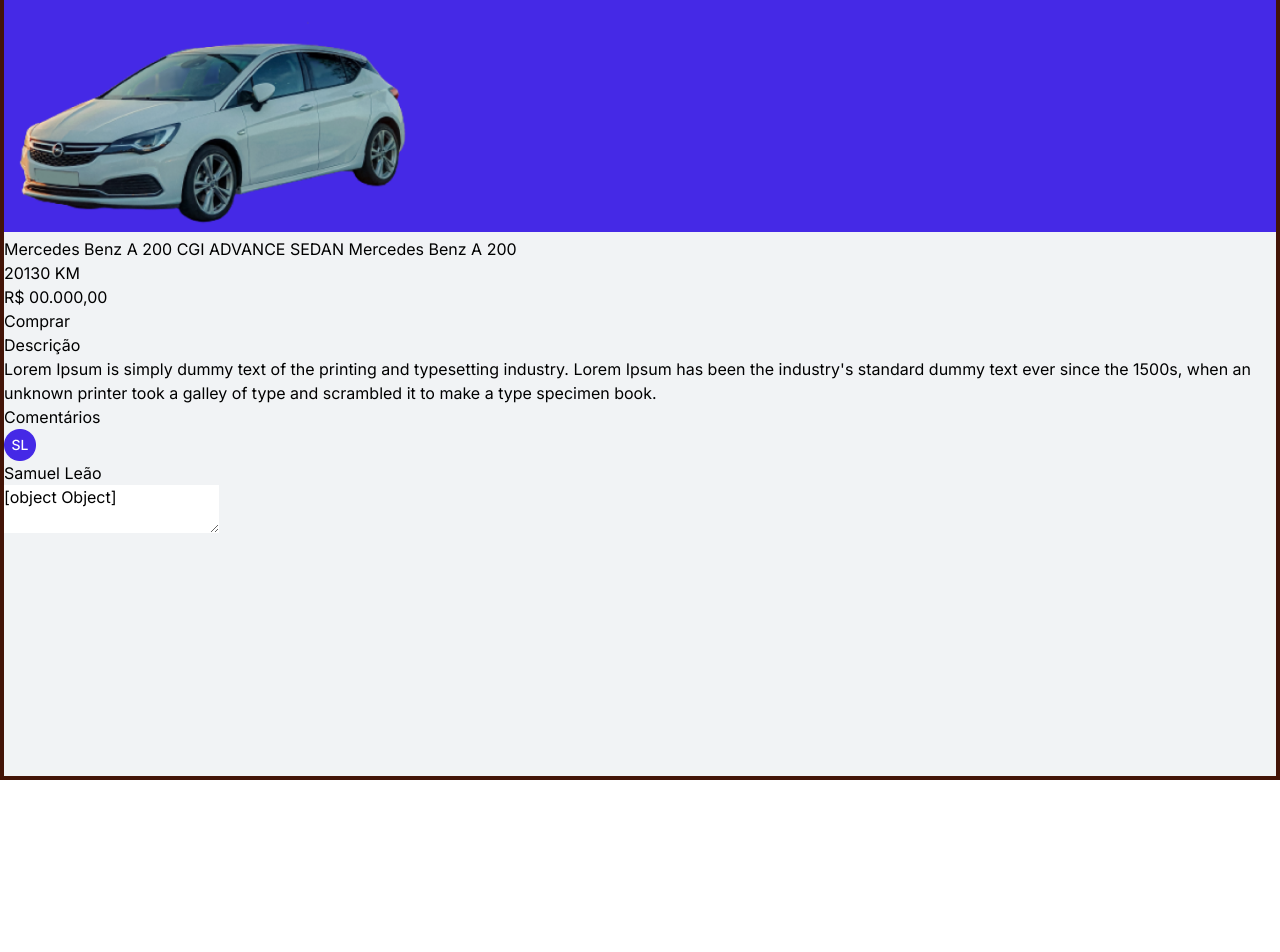
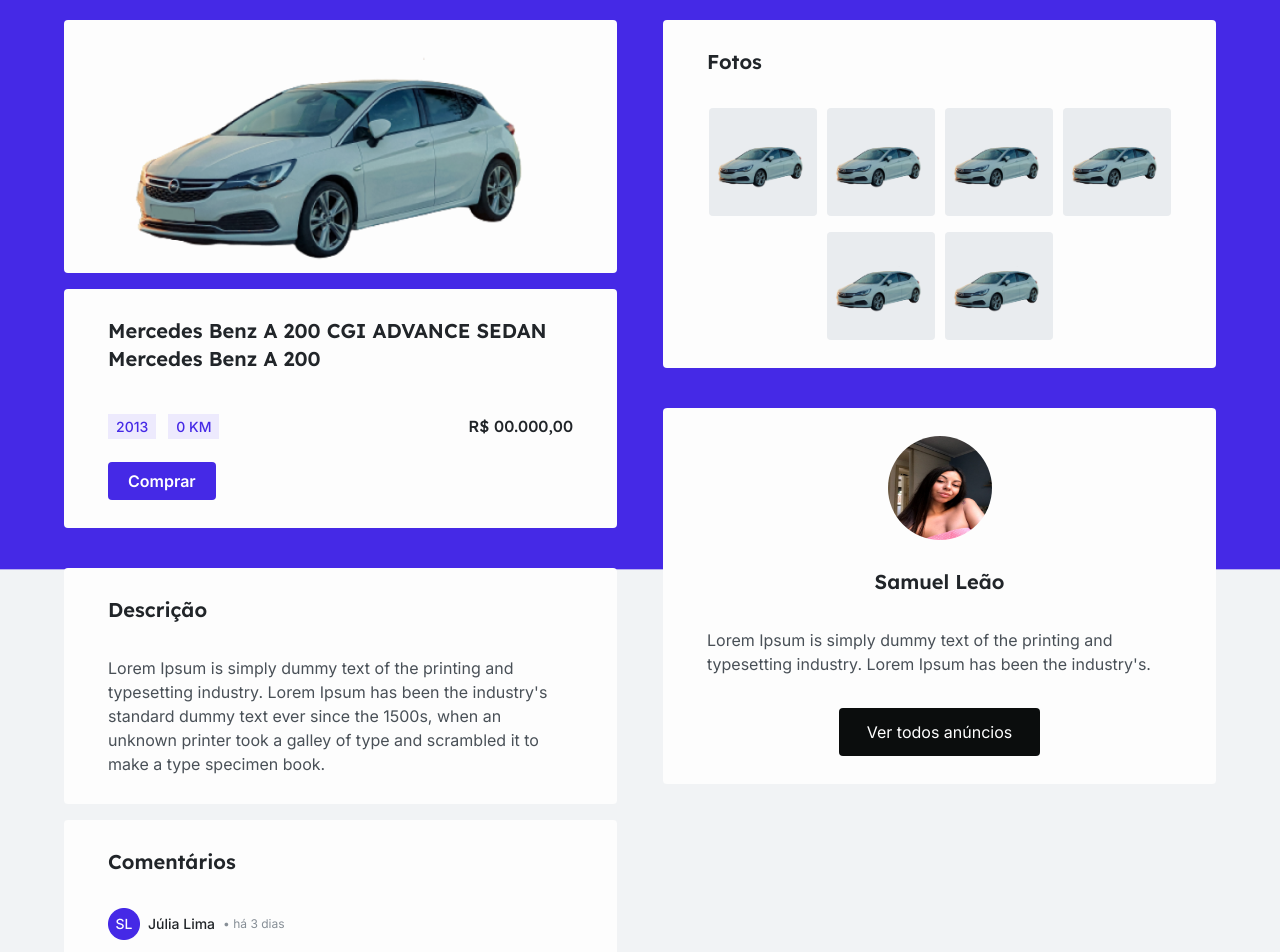
Before and after one commit to Kenzie-Academy-Brasil-Developers/project-full_stack-frontend-raiannalima, a React (Vite) app: page /product in a window 1280 px wide. Shown: the part 100-1052 px from the top of the page. Before the commit the page ends 880 px from the top, so only its background shows below. Built offline with nearby package versions, Linux system fonts and the light colour scheme.

Commit message:
Feat: Product page init.

```diff
--- a/src/components/card_comment/card_comment.tsx
+++ b/src/components/card_comment/card_comment.tsx
@@ -4,7 +4,7 @@
 
     return (
         <li>
-            <div className="flex mb-3">
+            <div className="flex items-center mb-3">
                 <img src={avatar} className="w-[32px] h-[32px] mr-[0.5rem]">
                 </img>
                 <span className="mr-[0.5rem] text-grey1 text-sm font-medium">
@@ -14,7 +14,7 @@
                     •  há 3 dias
                 </span>
             </div>
-            <p className="text-grey2 text-sm font-normal">
+            <p className="text-grey2 text-sm font-normal max-h-[12.5rem] overflow-y-scroll">
                 Lorem Ipsum is simply dummy text of the printing and typesetting industry.
                 Lorem Ipsum has been the industry's standard dummy text ever since the 1500s,
                 when an unknown printer took a galley of type and scrambled it to make a type specimen book.
--- a/src/pages/product/index.tsx
+++ b/src/pages/product/index.tsx
@@ -1,76 +1,123 @@
 import { Header_profile } from "../../components/header_profile/header_profile"
 import car_product_big from "../../assets/car_product_big.png"
 import avatar from "../../assets/avatar.png"
+import { Card_comment } from "../../components/card_comment/card_comment"
+import euuu from "../../assets/euuu.jpeg"
+import { Footer } from "../../components/footer/footer"
 
 export const Product = () => {
     return (
         <>
             <Header_profile>
             </Header_profile>
-            <div className="border-4 border-orange-950 h-full w-full min-h-screen bg-gradient-background-product">
-                <section>
-                    <main>
-                        <div>
-                            <img src={car_product_big}></img>
+            <div className="h-full w-full min-h-screen bg-gradient-background-product">
+                <section className="flex container">
+                    <main className="w-[90%] mr-[2.875rem]">
+                        <div className="w-full bg-grey10 mt-[2.5rem] mb-4 flex justify-center items-center rounded">
+                            <img src={car_product_big} className="max-w-[31.25rem] max-h-[18.75rem]"></img>
                         </div>
-                        <div>
-                            <h2>
+                        <div className="w-full bg-grey10 rounded py-7 px-11 mb-[2.4756rem]">
+                            <h2 className="text-grey1 font-lexend text-xl font-semibold mb-[2.5625rem]">
                                 Mercedes Benz A 200 CGI ADVANCE SEDAN Mercedes Benz A 200
                             </h2>
-                            <div>
+                            <div className="flex justify-between mb-6">
                                 <div>
-                                    <span>
+                                    <span className="py-1 px-2 bg-brand4 text-brand1 text-sm font-medium mr-[0.75rem]">
                                         2013
                                     </span>
-                                    <span>
+                                    <span className="py-1 px-2 bg-brand4 text-brand1 text-sm font-medium">
                                         0 KM
                                     </span>
                                 </div>
-                                <span>
+                                <span className="font-lexend text-grey1 text-base font-medium">
                                     R$ 00.000,00
                                 </span>
                             </div>
-                            <button type="button">
+                            <button type="button" className="h-[2.375rem] py-3 px-5 flex justify-center items-center bg-brand1 rounded font-semibold text-whiteFixed">
                                 Comprar
                             </button>
                         </div>
-                        <div>
-                            <h3>
+                        <div className="w-full bg-grey10 rounded py-7 px-11 mb-4">
+                            <h3 className="text-grey1 font-lexend text-xl font-semibold mb-8">
                                 Descrição
                             </h3>
-                            <p>
+                            <p className="text-grey2 text-base font-normal max-h-[18.75rem] overflow-y-scroll">
                                 Lorem Ipsum is simply dummy text of the printing and typesetting industry.
                                 Lorem Ipsum has been the industry's standard dummy text ever since the 1500s,
                                 when an unknown printer took a galley of type and scrambled it to make a type
                                 specimen book.
                             </p>
                         </div>
-                        <div>
-                            <h3>
+                        <div className="w-full bg-grey10 rounded py-7 px-11 mb-[2.0625rem]">
+                            <h3 className="text-grey1 font-lexend text-xl font-semibold mb-8">
                                 Comentários
                             </h3>
-                            <ul>
-
+                            <ul className="flex flex-col gap-11">
+                                <Card_comment></Card_comment>
+                                <Card_comment></Card_comment>
+                                <Card_comment></Card_comment>
+                                <Card_comment></Card_comment>
                             </ul>
                         </div>
-                        <div>
-                            <div>
-                                <img src={avatar}>
+                        <div className="w-full bg-grey10 rounded py-7 px-11 relative mb-8">
+                            <div className="flex items-center mb-[0.9375rem]">
+                                <img src={avatar} className="mr-[0.5rem]">
                                 </img>
-                                <span>
+                                <span className="text-grey1 text-sm font-medium">
                                     Samuel Leão
                                 </span>
                             </div>
-                            <textarea>
-                                <button type="button"></button>
+                            <textarea className="w-full min-h-[8rem] border-[2px] border-grey7 relative">
                             </textarea>
+                            <button type="button" className="absolute h-[2.375rem] py-3 px-5 flex justify-center items-center bg-brand1 rounded font-semibold text-whiteFixed right-[66px] bottom-[51px]">
+                                Comentar
+                            </button>
                         </div>
                     </main>
-                    <aside>
-
+                    <aside className="w-[90%]">
+                        <div className="w-full bg-grey10 mt-[2.5rem] py-7 px-11 rounded">
+                            <h3 className="text-grey1 font-lexend text-xl font-semibold mb-8">
+                                Fotos
+                            </h3>
+                            <div className="flex flex-wrap justify-center items-center gap-x-2.5 gap-y-4 max-h-[37.5rem] overflow-y-scroll">
+                                <div className="w-[6.75rem] h-[6.75rem] bg-grey7 flex justify-center items-center p-1.5 rounded">
+                                    <img src={car_product_big}></img>
+                                </div>
+                                <div className="w-[6.75rem] h-[6.75rem] bg-grey7 flex justify-center items-center p-1.5 rounded">
+                                    <img src={car_product_big}></img>
+                                </div>
+                                <div className="w-[6.75rem] h-[6.75rem] bg-grey7 flex justify-center items-center p-1.5 rounded">
+                                    <img src={car_product_big}></img>
+                                </div>
+                                <div className="w-[6.75rem] h-[6.75rem] bg-grey7 flex justify-center items-center p-1.5 rounded">
+                                    <img src={car_product_big}></img>
+                                </div>
+                                <div className="w-[6.75rem] h-[6.75rem] bg-grey7 flex justify-center items-center p-1.5 rounded">
+                                    <img src={car_product_big}></img>
+                                </div>
+                                <div className="w-[6.75rem] h-[6.75rem] bg-grey7 flex justify-center items-center p-1.5 rounded">
+                                    <img src={car_product_big}></img>
+                                </div>
+                            </div>
+                        </div>
+                        <div className="w-full bg-grey10 mt-[2.5rem] py-7 px-11 rounded flex justify-center items-center flex-col">
+                            <img src={euuu} className="rounded-[50%] w-[104px] h-[104px] mb-7"></img>
+                            <span className="text-grey1 font-lexend text-xl font-semibold">
+                                Samuel Leão
+                            </span>
+                            <p className="my-8 text-grey2 grey2 font-normal">
+                                Lorem Ipsum is simply dummy text of the printing and typesetting industry.
+                                Lorem Ipsum has been the industry's.
+                            </p>
+                            <button type="button" className="py-3 px-7 rounded bg-grey0 text-whiteFixed text-base">
+                                Ver todos anúncios
+                            </button>
+                        </div>
                     </aside>
                 </section>
             </div>
+            <Footer>
+            </Footer>
         </>
     )
 }
--- /dev/null
+++ b/src/pages/profileViewUser/index.tsx
@@ -0,0 +1,7 @@
+export const ProfileViewUser = () => {
+    return (
+        <h1>
+            Profile View User
+        </h1>
+    )
+}
```
Also changed, not shown: src/assets/euuu.jpeg (added).
